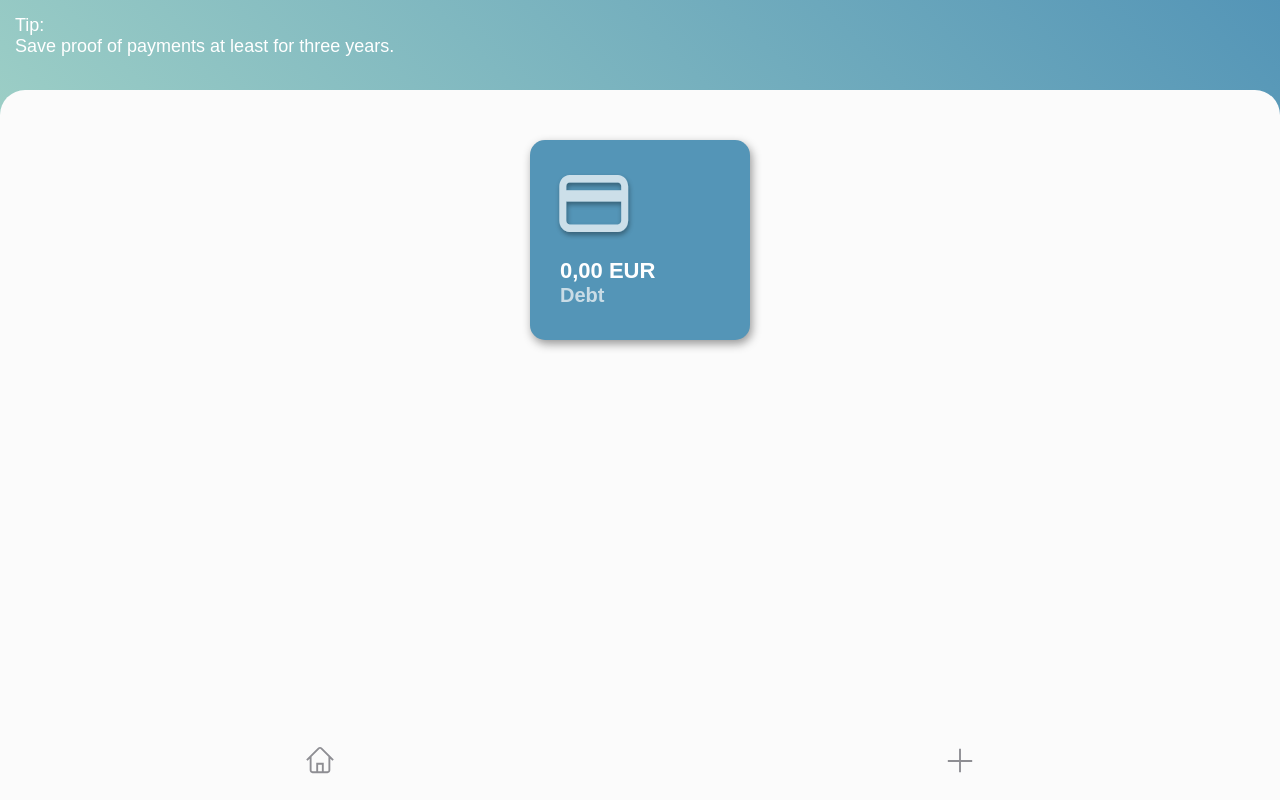
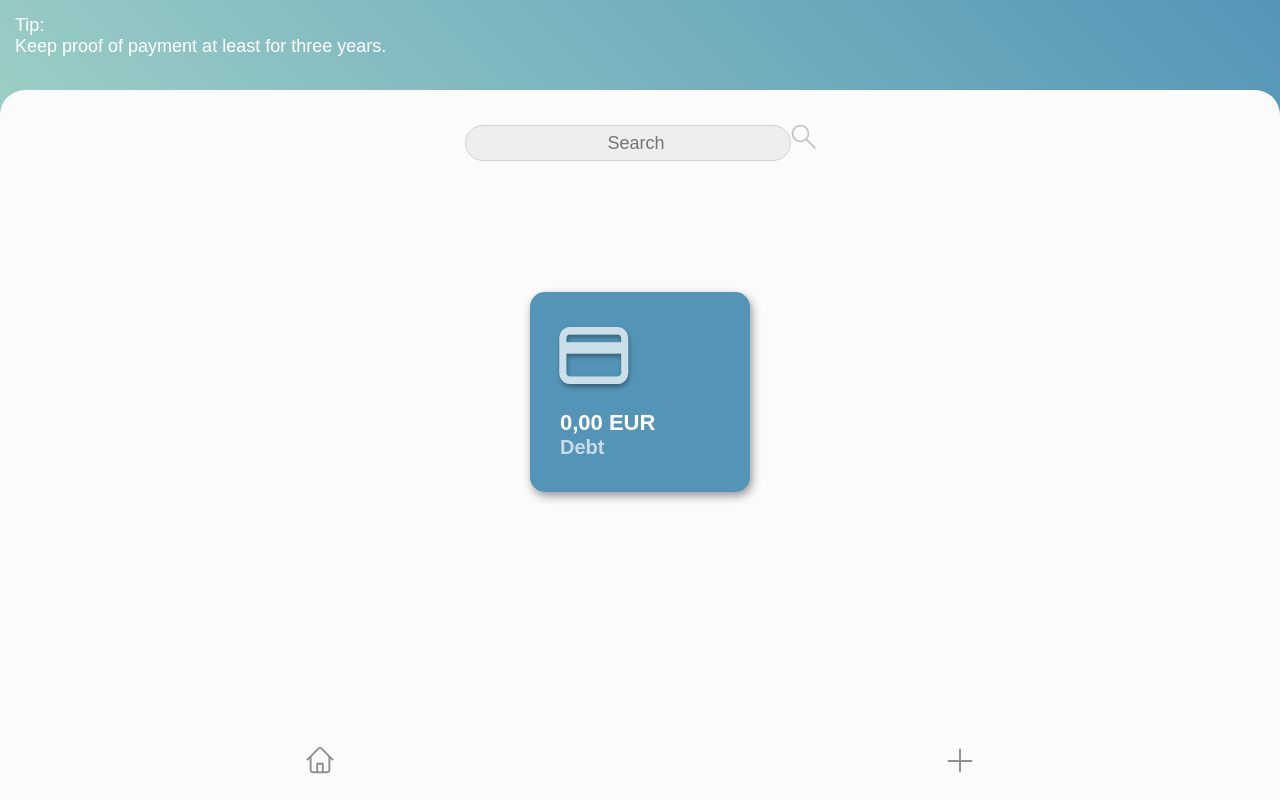
Before and after one commit to NanaDeMesa/beatem-inkasso, a React (Create React App) app: page / in a window 1280 px wide. Built offline with nearby package versions, Linux system fonts and the light colour scheme.

Commit message:
correct random text

```diff
--- a/src/app/Header.js
+++ b/src/app/Header.js
@@ -11,16 +11,16 @@ const StyledRandomTips = styled.header`
 function Header() {
   function getRandomTip() {
     const tips = [
-      "The statues of limitation must be objected by the debtor to the creditor.",
-      "Save proof of payments at least for three years.",
+      "The statues of limitation must be objected by the debtor vis-à-vis the creditor.",
+      "Keep proof of payment at least for three years.",
       "After each agreement by telephone, ask for a written confirmation.",
-      "Before you go to a law firm , check if you can go to the public legal information.",
+      "Before you go to a law firm, check whether you can access the public legal information.",
       "If you’re not sure, if the debt is legit ask for a signed contract or a proof.",
       "Black sensitive data, when you send proofs to the creditor or collection agency.",
       "Offer a fair comparison/instalment. It is worth a try!",
       "Clerks are only human. Stay polite!",
       "Write down your debts to get an overview.",
-      "Check & follow deadlines from court and debt collection agencies."
+      "Check & follow the deadlines of courts and collection agencies."
     ];
 
     const tip = tips[Math.floor(Math.random() * tips.length)];
--- a/src/cards/CardList.js
+++ b/src/cards/CardList.js
@@ -14,7 +14,7 @@ const StyledAmountBox = styled.section`
   border-radius: 15px;
   box-shadow: 2px 4px 10px #979797;
   height: 200px;
-  margin: 50px auto;
+  margin: 35px auto;
   width: 220px;
 `;
 
@@ -47,6 +47,25 @@ const StyledHeading = styled.h3`
   padding-top: 8px;
 `;
 
+const StyledInputLabel = styled.label`
+  margin: 0 auto;
+`;
+
+const StyledInput = styled.input`
+  width: 326px;
+  height: 36px;
+  background: #eeeeee;
+  margin: auto;
+  border-radius: 2em;
+  margin-top: 35px;
+  border: solid 1px #d3d3d3;
+  font-size: 18px;
+`;
+
+const StyledSearchIcon = styled.img`
+  position: sticky;
+`;
+
 export default function CardList({ cards, deleteCard }) {
   function getTotal() {
     const totalInvoiceAmount = cards
@@ -63,6 +82,13 @@ export default function CardList({ cards, deleteCard }) {
 
   return (
     <StyledBackground>
+      <StyledInputLabel>
+        <StyledInput
+          type="text"
+          placeholder="                            Search"
+        />
+        <StyledSearchIcon src="/assets/SearchIcon.svg" />
+      </StyledInputLabel>
       <StyledAmountBox>
         <StyledCreditIcon src="./assets/CreditImg.svg" alt="Credit Icon" />
         <StyledResult>{getTotal()} EUR</StyledResult>
```
Also changed, not shown: public/assets/SearchIcon.svg (added).
